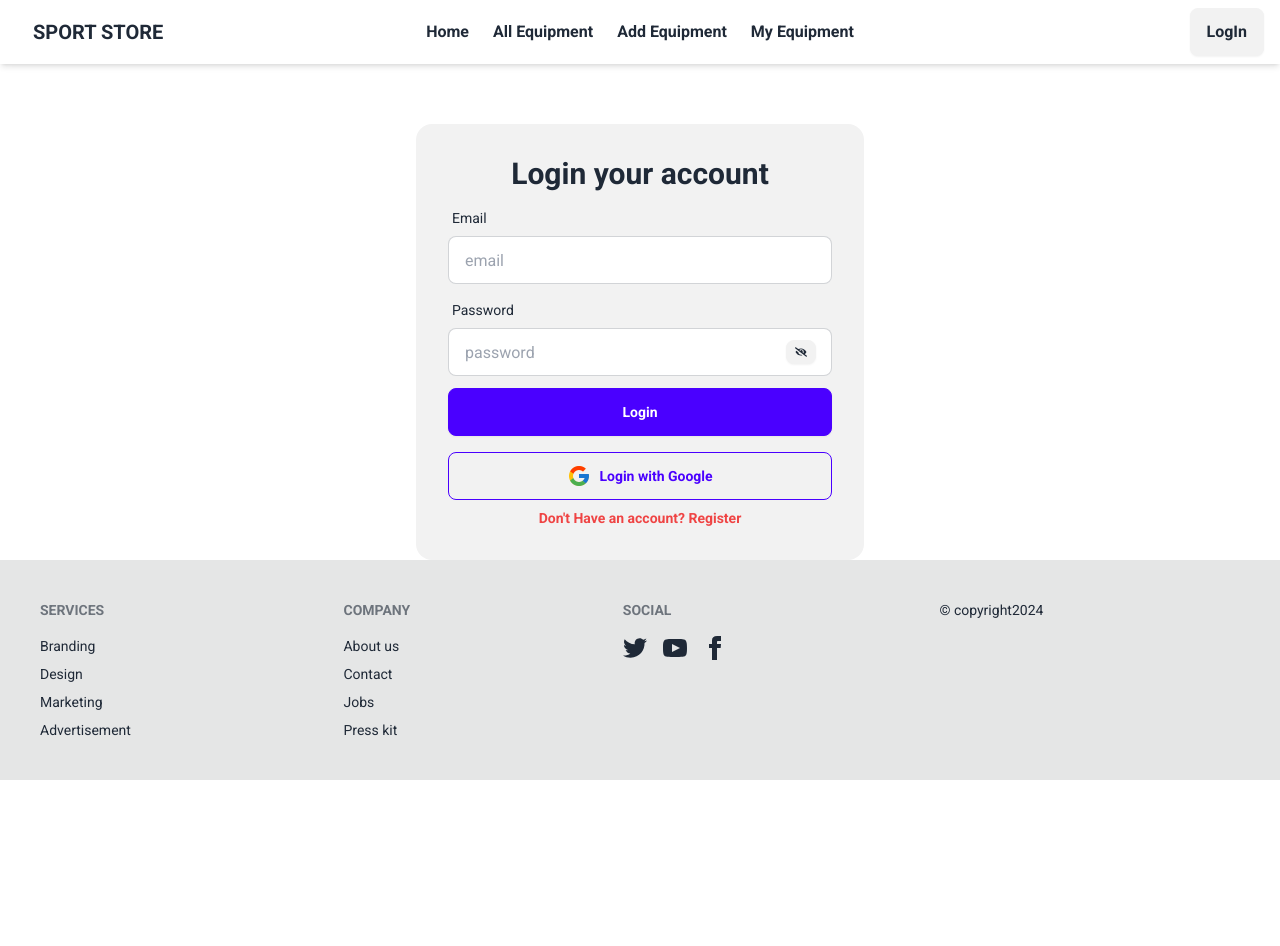
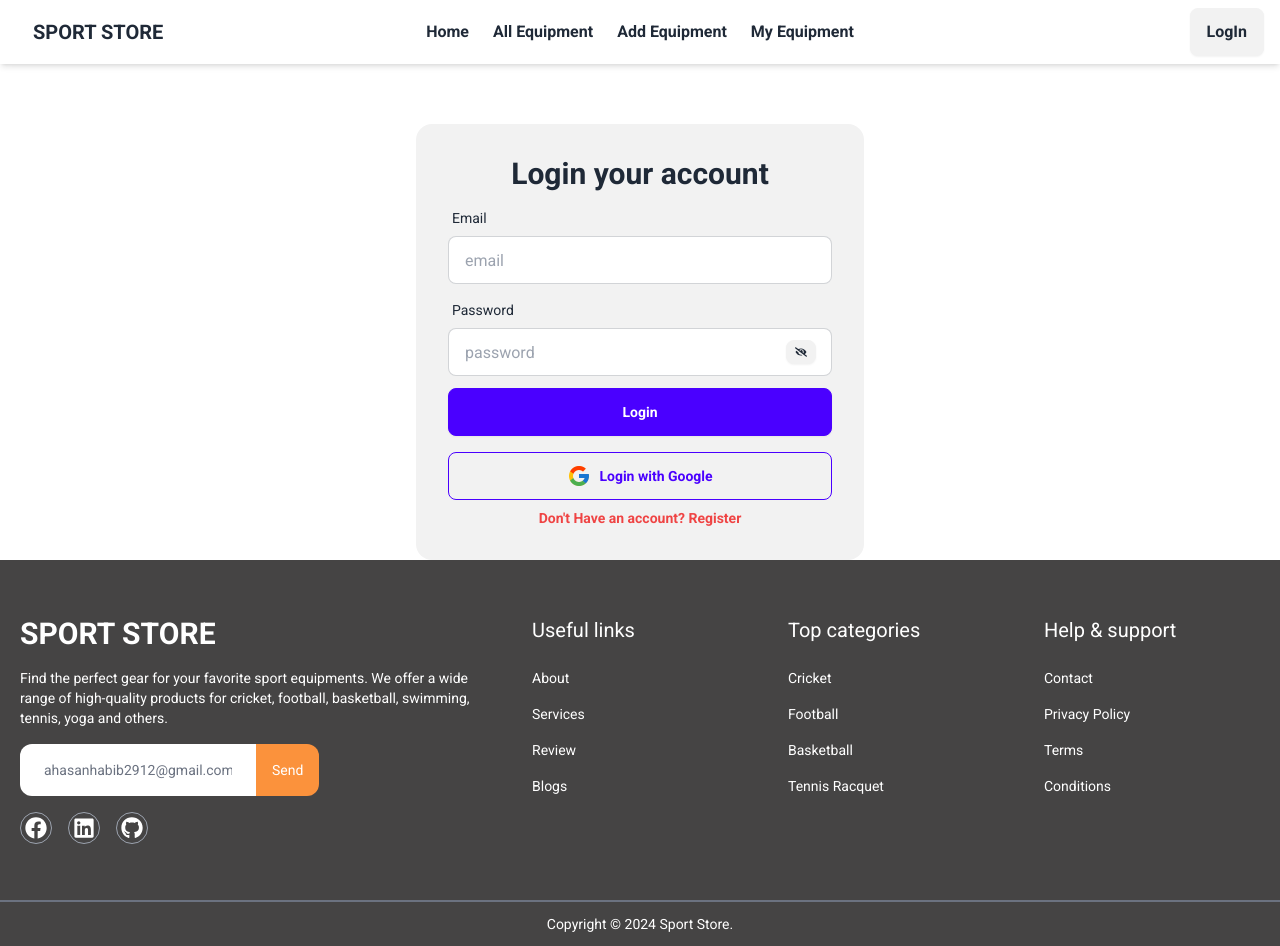
Before and after one commit to ahasan2912/sport-store-client, a React (Vite) app: page /signin in a window 1280 px wide. Before the commit the page ends 800 px from the top, so only its background shows below. Built offline with nearby package versions, Linux system fonts and the light colour scheme; no server answers.

Commit message:
added readme file

```diff
--- a/src/components/Footer.jsx
+++ b/src/components/Footer.jsx
@@ -1,61 +1,52 @@
 import React from 'react';
+import { FaFacebook, FaGithub, FaLinkedin } from 'react-icons/fa';
+import { Link } from 'react-router-dom';
 
 const Footer = () => {
     return (
-        <footer className="footer bg-base-300 text-base-content p-10">
-            <nav>
-                <h6 className="footer-title">Services</h6>
-                <a className="link link-hover">Branding</a>
-                <a className="link link-hover">Design</a>
-                <a className="link link-hover">Marketing</a>
-                <a className="link link-hover">Advertisement</a>
-            </nav>
-            <nav>
-                <h6 className="footer-title">Company</h6>
-                <a className="link link-hover">About us</a>
-                <a className="link link-hover">Contact</a>
-                <a className="link link-hover">Jobs</a>
-                <a className="link link-hover">Press kit</a>
-            </nav>
-            <nav>
-                <h6 className="footer-title">Social</h6>
-                <div className="grid grid-flow-col gap-4">
-                    <a>
-                        <svg
-                            xmlns="http://www.w3.org/2000/svg"
-                            width="24"
-                            height="24"
-                            viewBox="0 0 24 24"
-                            className="fill-current">
-                            <path
-                                d="M24 4.557c-.883.392-1.832.656-2.828.775 1.017-.609 1.798-1.574 2.165-2.724-.951.564-2.005.974-3.127 1.195-.897-.957-2.178-1.555-3.594-1.555-3.179 0-5.515 2.966-4.797 6.045-4.091-.205-7.719-2.165-10.148-5.144-1.29 2.213-.669 5.108 1.523 6.574-.806-.026-1.566-.247-2.229-.616-.054 2.281 1.581 4.415 3.949 4.89-.693.188-1.452.232-2.224.084.626 1.956 2.444 3.379 4.6 3.419-2.07 1.623-4.678 2.348-7.29 2.04 2.179 1.397 4.768 2.212 7.548 2.212 9.142 0 14.307-7.721 13.995-14.646.962-.695 1.797-1.562 2.457-2.549z"></path>
-                        </svg>
-                    </a>
-                    <a>
-                        <svg
-                            xmlns="http://www.w3.org/2000/svg"
-                            width="24"
-                            height="24"
-                            viewBox="0 0 24 24"
-                            className="fill-current">
-                            <path
-                                d="M19.615 3.184c-3.604-.246-11.631-.245-15.23 0-3.897.266-4.356 2.62-4.385 8.816.029 6.185.484 8.549 4.385 8.816 3.6.245 11.626.246 15.23 0 3.897-.266 4.356-2.62 4.385-8.816-.029-6.185-.484-8.549-4.385-8.816zm-10.615 12.816v-8l8 3.993-8 4.007z"></path>
-                        </svg>
-                    </a>
-                    <a>
-                        <svg
-                            xmlns="http://www.w3.org/2000/svg"
-                            width="24"
-                            height="24"
-                            viewBox="0 0 24 24"
-                            className="fill-current">
-                            <path
-                                d="M9 8h-3v4h3v12h5v-12h3.642l.358-4h-4v-1.667c0-.955.192-1.333 1.115-1.333h2.885v-5h-3.808c-3.596 0-5.192 1.583-5.192 4.615v3.385z"></path>
-                        </svg>
-                    </a>
-                </div>
-            </nav>
-            <p>© copyright2024</p>
+        <footer className="bg-[#454444] text-white text-sm">
+            <div className='grid grid-cols-1 sm:grid-cols-2 lg:grid-cols-10 gap-10  py-14 max-w-7xl mx-auto px-5'>
+                <nav className='lg:col-span-4 space-y-4'>
+                    <div className='mb-2'>
+                        <Link to="/" className="text-xl font-bold">
+                            <h1 className='text-3xl'>SPORT STORE</h1>
+                        </Link>
+                    </div>
+                    <p className=''>Find the perfect gear for your favorite sport equipments. We offer a wide range of high-quality products for cricket, football, basketball, swimming, tennis, yoga and others.</p>
+                    <div className='flex items-center'>
+                        <input className='py-4 px-6 rounded-l-xl outline-none text-gray-500 w-full sm:w-1/2' type="text" placeholder='Enter Your Email' defaultValue="ahasanhabib2912@gmail.com" />
+                        <input className='bg-[#fb923c] cursor-pointer py-4 px-4 rounded-r-xl' type="submit" value="Send" />
+                    </div>
+                    <div className='flex gap-4'>
+                        <Link className='border border-gray-400 rounded-full p-1'><FaFacebook size={22} /></Link>
+                        <Link className='border border-gray-400 rounded-full p-1'>< FaLinkedin size={22} /></Link>
+                        <Link className='border border-gray-400 rounded-full p-1'><FaGithub size={22} /></Link>
+                    </div>
+                </nav>
+                <nav className='lg:col-span-2 flex flex-col space-y-4'>
+                    <h6 className="text-xl mb-2">Useful links</h6>
+                    <Link className="link link-hover">About</Link>
+                    <Link className="link link-hover">Services</Link>
+                    <Link className="link link-hover">Review</Link>
+                    <Link className="link link-hover">Blogs</Link>
+                </nav>
+                <nav className='lg:col-span-2 flex flex-col space-y-4'>
+                    <h6 className="text-xl mb-2">Top categories</h6>
+                    <Link className="link link-hover">Cricket</Link>
+                    <Link className="link link-hover">Football</Link>
+                    <Link className="link link-hover">Basketball</Link>
+                    <Link className="link link-hover">Tennis Racquet</Link>
+                </nav>
+                <nav className='lg:col-span-2 flex flex-col space-y-4'>
+                    <h6 className="text-xl mb-2">Help & support</h6>
+                    <Link className="link link-hover">Contact</Link>
+                    <Link className="link link-hover">Privacy Policy</Link>
+                    <Link className="link link-hover">Terms</Link>
+                    <Link className="link link-hover">Conditions</Link>
+                </nav>
+            </div>
+            <div className='border border-gray-500'></div>
+            <p className='text-center py-3'>Copyright © 2024 Sport Store.</p>
         </footer>
     );
 };
--- a/src/layout/MainLayout.jsx
+++ b/src/layout/MainLayout.jsx
@@ -11,7 +11,7 @@ const MainLayout = () => {
             <div className='h-[68px]'>
                 <Navbar></Navbar>
             </div>
-            <div className='min-h-[calc(100vh-370px)]'>
+            <div className='min-h-[calc(100vh-386px)]'>
                 <Outlet></Outlet>
             </div>
             <Footer></Footer>
--- a/src/pages/AddEquipment.jsx
+++ b/src/pages/AddEquipment.jsx
@@ -33,11 +33,12 @@ const AddEquipment = () => {
                 console.log(data);
                 if (data.insertedId) {
                     Swal.fire({
-                        title: 'Scuccess!',
+                        title: 'Added Scuccess!',
                         text: 'Equipment added successfully!',
                         icon: 'success',
                         confirmButtonText: 'Ok'
                     })
+                    form.reset();
                 }
             })
     }
--- a/src/pages/Home.jsx
+++ b/src/pages/Home.jsx
@@ -20,7 +20,7 @@ const Home = () => {
                     }
                 </div>
             </div>
-            <div className='my-28'>
+            <div className='my-20'>
                 <SportCategories></SportCategories>
             </div>
         </div>
--- a/src/pages/MyEequipment.jsx
+++ b/src/pages/MyEequipment.jsx
@@ -1,6 +1,6 @@
 import React, { useEffect, useState } from 'react';
 import { useContext } from 'react';
-import { useLoaderData } from 'react-router-dom';
+import { Link, useLoaderData } from 'react-router-dom';
 import { AuthContext } from '../Router/AuthProvider';
 import MyEquipmentCard from '../components/MyEquipmentCard';
 
@@ -18,6 +18,11 @@ const MyEequipment = () => {
     return (
         <div className='max-w-7xl mx-auto mt-10'>
             <h1 className='text-5xl font-semibold text-center'>My Equipmnts</h1>
+            {
+                equipments.length === 0 ? <div>
+                    <p className='text-3xl flex flex-col items-center justify-center h-[50vh]'>You have no equipments. If you want to added equipment please <Link to='/addequipment' className='text-blue-600'>clicked</Link></p>
+                </div>
+                    :
                     <div className='grid grid-cols-1 md:grid-cols-2 lg:grid-cols-3 gap-5 place-items-center mt-5'>
                         {
                             equipments.map(equipment => <MyEquipmentCard
@@ -28,6 +33,7 @@ const MyEequipment = () => {
                             ></MyEquipmentCard>)
                         }
                     </div>
+            }
         </div>
     );
 };
```
Also changed, not shown: 1 other file (tests, documents, lock files or other folders). Lines whose indentation alone changed are shown as unchanged.
